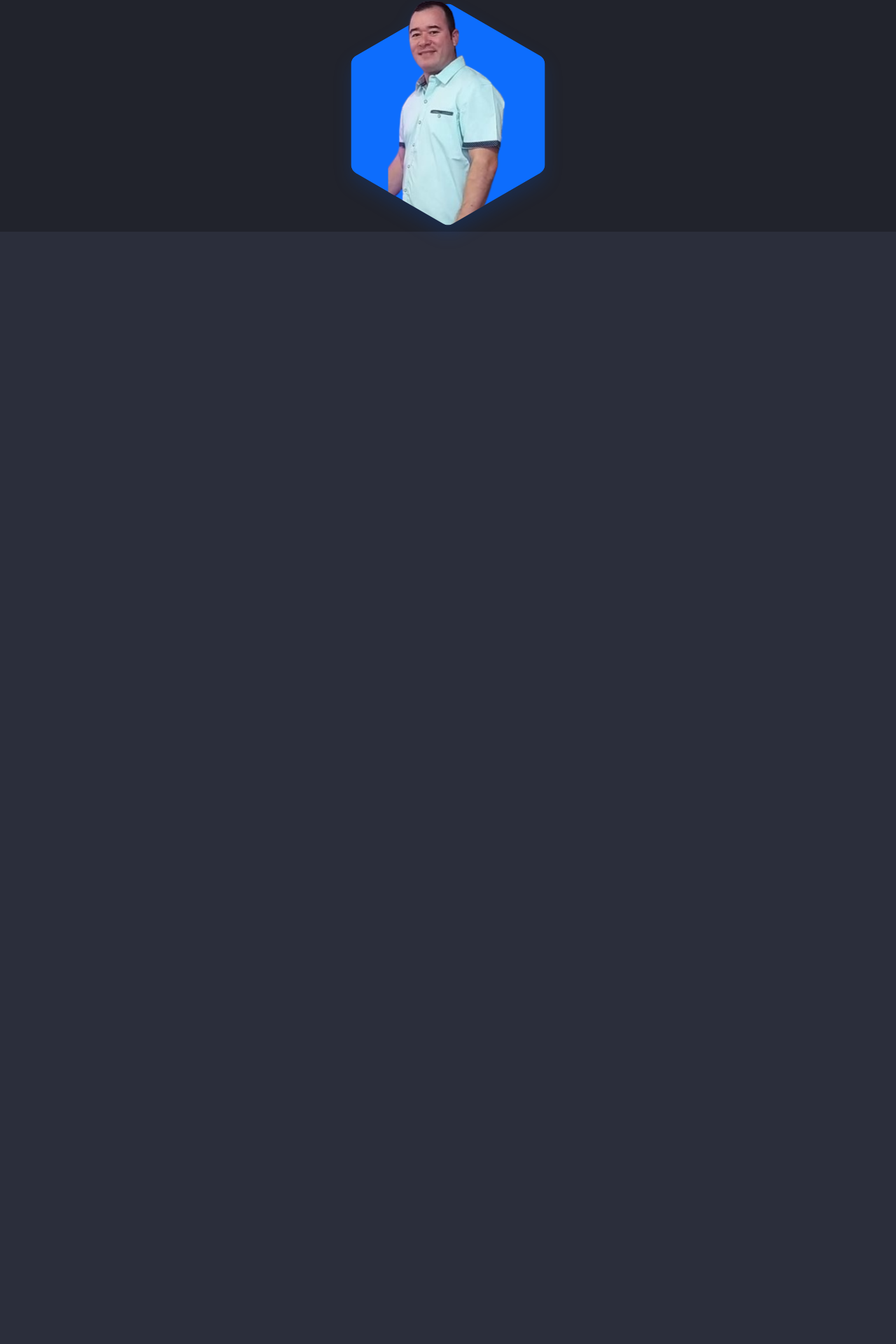
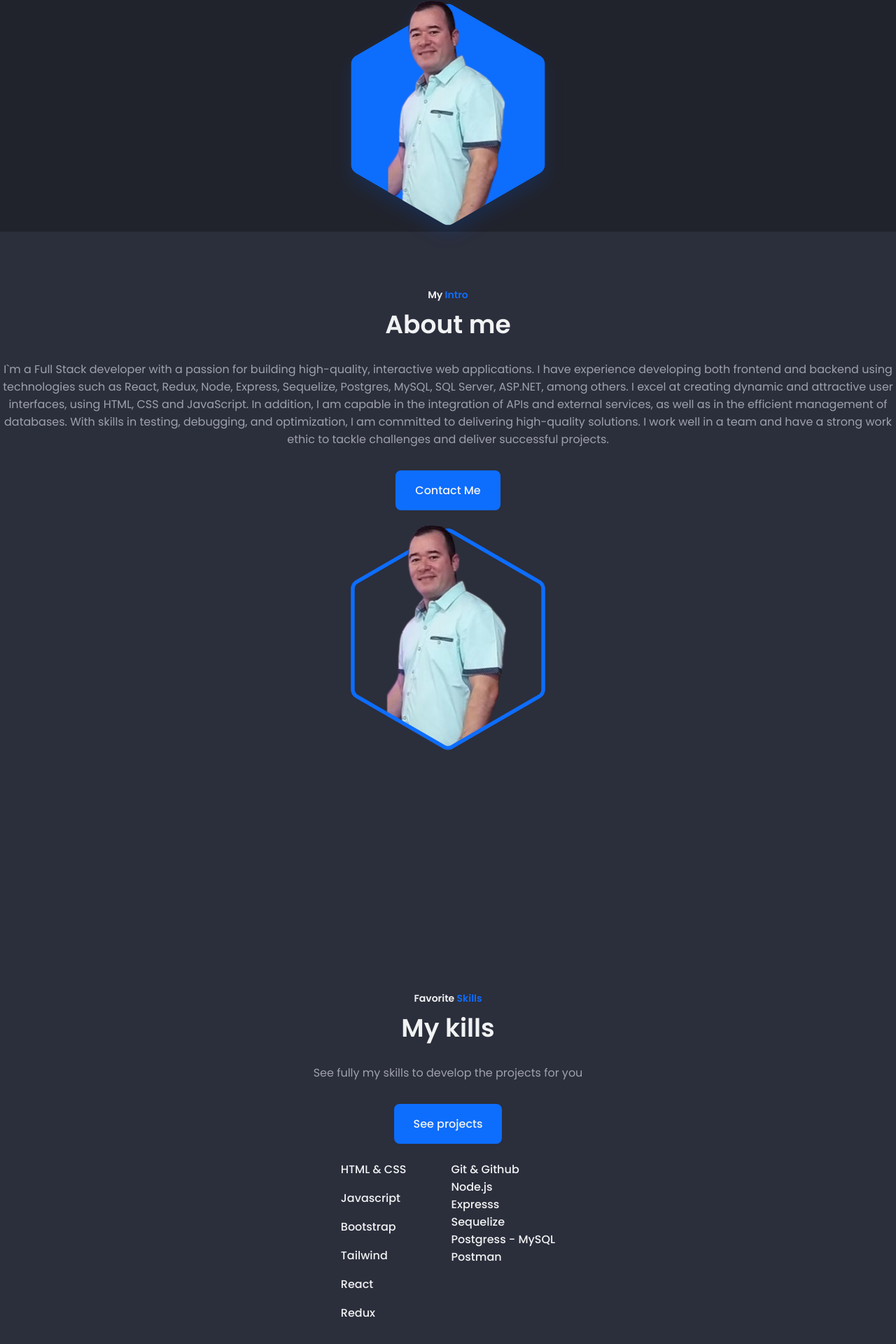
Before and after one commit to JensyFigueroa/portfolio, a React (Vite) app: page / in a window 1280 px wide. Shown: the part 538-2458 px from the top of the page at 70% size. Before the commit the page ends 1429 px from the top, so only its background shows below. Built offline with nearby package versions, Linux system fonts and the light colour scheme.

Commit message:
skills were added

```diff
--- a/src/App.jsx
+++ b/src/App.jsx
@@ -9,9 +9,9 @@ function App() {
   return (
     <>
       <Header />
-      <Main/>
+
       <Routes>
-        <Route />
+        <Route path='/' element={<Main/>}/>
       </Routes>
     </>
   )
--- a/src/components/navbar/Navbar.jsx
+++ b/src/components/navbar/Navbar.jsx
@@ -43,19 +43,19 @@ export default function Navbar() {
                             <NavLink to='/' className={({ isActive }) => (isActive ? styles.active : styles.link)} onClick={handleClick}>Home</NavLink>
                         </li>
                         <li>
-                            <NavLink to='/about' className={({ isActive }) => (isActive ? styles.active : styles.link)} onClick={handleClick}>About me</NavLink>
+                            <NavLink to='#about' className={({ isActive }) => (isActive ? styles.active : styles.link)} onClick={handleClick}>About me</NavLink>
                         </li>
                         <li>
-                            <NavLink to='/repos' className={({ isActive }) => (isActive ? styles.active : styles.link)} onClick={handleClick}>GitHub Repos</NavLink>
+                            <NavLink to='#repos' className={({ isActive }) => (isActive ? styles.active : styles.link)} onClick={handleClick}>GitHub Repos</NavLink>
                         </li>
                         <li>
-                            <NavLink to='/projects' className={({ isActive }) => (isActive ? styles.active : styles.link)} onClick={handleClick}>Projects </NavLink>
+                            <NavLink to='#projects' className={({ isActive }) => (isActive ? styles.active : styles.link)} onClick={handleClick}>Projects </NavLink>
                         </li>
                         <li>
-                            <NavLink to='/kills' className={({ isActive }) => (isActive ? styles.active : styles.link)} onClick={handleClick}>Kills</NavLink>
+                            <NavLink to='#kills' className={({ isActive }) => (isActive ? styles.active : styles.link)} onClick={handleClick}>Skills</NavLink>
                         </li>
                         <li>
-                            <NavLink to='/contact' className={({ isActive }) => (isActive ? styles.active : styles.link)} onClick={handleClick}>Contact</NavLink>
+                            <NavLink to='#contact' className={({ isActive }) => (isActive ? styles.active : styles.link)} onClick={handleClick}>Contact</NavLink>
                         </li>
                     </ul>
 
--- a/src/components/page/header/Header.module.css
+++ b/src/components/page/header/Header.module.css
@@ -9,7 +9,9 @@
 .fixed{
     position: fixed;
     width: 100%;
-    background-color: var(--container-color);
+    background-color: hsla(0, 0%, 10%, .5);
+    backdrop-filter: blur(24px);
+    -webkit-backdrop-filter: blur(24px);
     top: 0;
     left: 0;
     z-index: var(--z-fixed );
--- a/src/components/page/main/Main.jsx
+++ b/src/components/page/main/Main.jsx
@@ -1,3 +1,4 @@
+import { Link } from 'react-router-dom'
 import photo from './img/Photo.png'
 import styles from './Main.module.css'
 
@@ -20,15 +21,15 @@ const Main = () => {
                             </div>
 
                             <div className={styles.homeSocial}>
-                                <a href="https://github.com/JensyFigueroa?tab=repositories" target="_blank" className={styles.linkSocial}>
+                                <Link to="https://github.com/JensyFigueroa?tab=repositories" target="_blank" className={styles.linkSocial}>
                                     <i className="ri-github-fill"></i>
-                                </a>
-                                <a href="https://dribbble.com/" target="_blank" className={styles.linkSocial}>
+                                </Link>
+                                <Link to="https://dribbble.com/" target="_blank" className={styles.linkSocial}>
                                     <i className="ri-dribbble-line"></i>
-                                </a>
-                                <a href="https://www.linkedin.com/in/jensy-figueroa-duran-0a069a8b/" target="_blank" className={styles.linkSocial}>
+                                </Link>
+                                <Link to="https://www.linkedin.com/in/jensy-figueroa-duran-0a069a8b/" target="_blank" className={styles.linkSocial}>
                                     <i className="ri-linkedin-box-line"></i>
-                                </a>
+                                </Link>
                             </div>
 
                             <div className={styles.homeImage}>
@@ -66,20 +67,62 @@ const Main = () => {
                                 </svg>
 
                             </div>
-
-
-
-
-
-
                         </div>
                     </div>
                 </div>
             </section>
 
             {/*#########  ABOUT ########*/}
-            <section className="about section" id="about">
+            <section className={`${styles.about} section`} id="about">
+                <div className={`${styles.aboutContainer} container grid`}>
+                    <div className={styles.aboutData}>
+                        <h3 className="sectionSubtitle">
+                            My <span>Intro</span>
+                        </h3>
+                        <h2 className="sectionTitle">
+                            About me
+                        </h2>
 
+                        <p className={styles.aboutDescription}>
+                            I`m a Full Stack developer with a passion for building high-quality, interactive web applications. I have experience developing both frontend and backend using technologies such as React, Redux, Node, Express, Sequelize, Postgres, MySQL, SQL Server, ASP.NET, among others. I excel at creating dynamic and attractive user interfaces, using HTML, CSS and JavaScript. In addition, I am capable in the integration of APIs and external services, as well as in the efficient management of databases. With skills in testing, debugging, and optimization, I am committed to delivering high-quality solutions. I work well in a team and have a strong work ethic to tackle challenges and deliver successful projects.
+                        </p>
+                        <Link to='#contact' className={styles.button}>Contact Me</Link>
+                        <div className={styles.aboutImage}>
+                            <svg className={styles.aboutBlod} viewBox="0 0 550 592" fill="none" xmlns="http://www.w3.org/2000/svg">
+                                <mask id="maskBorder" mask-type="alpha">
+                                    <path d="M263 48.1782C270.426 43.891 279.574 43.891 287 48.1782L501.157
+      171.822C508.583 176.109 513.157 184.032 513.157 192.606V439.894C513.157
+      448.468 508.583 456.391 501.157 460.678L287 584.322C279.574 588.609
+      270.426 588.609 263 584.322L48.843 460.678C41.4174 456.391 36.843 448.468 36.843
+      439.894V192.606C36.843 184.032 41.4174 176.109 48.843 171.822L263 48.1782Z" fill="black" />
+                                </mask>
+                                <g mask="url(#maskBorder)">
+                                    <rect x="37" width="476" height="630" fill="url(#pattern2)" />
+
+                                    <path d="M285 51.6423L499.157 175.286C505.345 178.859 509.157 185.461 509.157
+      192.606V439.894C509.157 447.039 505.345 453.641 499.157 457.214L285
+      580.858C278.812 584.43 271.188 584.43 265 580.858L50.843 457.214C44.655 453.641
+      40.843 447.039 40.843 439.894V192.606C40.843 185.461 44.655 178.859 50.843
+      175.286L265 51.6423C271.188 48.0697 278.812 48.0696 285 51.6423Z" stroke="black" stroke-width="10" />
+                                </g>
+
+                                <rect x="37" width="476" height="300" fill="url(#pattern3)" />
+
+                                <defs>
+                                    <pattern id="pattern2" patternContentUnits="objectBoundingBox" width="1" height="1">
+                                        <use href="#imageBorder" transform="matrix(0.00143057 0 0 0.00108108 0.0404062 0)" />
+                                    </pattern>
+
+                                    <pattern id="pattern3" patternContentUnits="objectBoundingBox" width="1" height="1">
+                                        <use href="#imageBorder" transform="matrix(0.00143057 0 0 0.00226984 0.0404062 0)" />
+                                    </pattern>
+
+                                    <image className='aboutImg' id="imageBorder" width="640" height="940" href={photo} />
+                                </defs>
+                            </svg>
+                        </div>
+                    </div>
+                </div>
             </section>
 
             {/*#########  REPO GITHUB ########*/}
@@ -93,11 +136,44 @@ const Main = () => {
             </section>
 
             {/*#########  KILLS ########*/}
-            <section className="kills section" id="kills">
+            <section className={`${styles.skills} section`} id="kills">
+                <div className={`${styles.skillsContainer} container grid`}>
+                    <div className={styles.skillsData}>
+                        <h3 className="sectionSubtitle">
+                            Favorite <span>Skills</span>
+                        </h3>
 
+                        <h2 className="sectionTitle">
+                            My kills
+                        </h2>
+
+                        <p className={styles.skillsDescription}>
+                            See fully my skills to develop the projects for you
+                        </p>
+                        <Link to="#projects" className={styles.button}>See projects</Link>
+                    </div>
+                    <div className={styles.skillsContent}>
+                        <ol className={styles.skillsGroup}>
+                            <li className={styles.skillsItem}>HTML & CSS</li>
+                            <li className={styles.skillsItem}>Javascript</li>
+                            <li className={styles.skillsItem}>Bootstrap</li>
+                            <li className={styles.skillsItem}>Tailwind</li>
+                            <li className={styles.skillsItem}>React</li>
+                            <li className={styles.skillsItem}>Redux</li>
+                        </ol>
+                        <ol className="skillsGroup" >
+                            <li className={styles.skillsItem}>Git & Github</li>
+                            <li className={styles.skillsItem}>Node.js</li>
+                            <li className={styles.skillsItem}>Expresss</li>
+                            <li className={styles.skillsItem}>Sequelize</li>
+                            <li className={styles.skillsItem}>Postgress - MySQL</li>
+                            <li className={styles.skillsItem}>Postman</li>
+                        </ol>
+                    </div>
+                </div>
             </section>
 
-             {/*#########  CONTACT ########*/}
+            {/*#########  CONTACT ########*/}
             <section className="contact section" id="contact">
 
             </section>
--- a/src/components/page/main/Main.module.css
+++ b/src/components/page/main/Main.module.css
@@ -84,3 +84,68 @@
     width: 900px;
     transform: translateX(-120px);
 } */
+
+
+/* ############### ABOUT ################## */
+.aboutContainer{
+    row-gap: 2.5rem;
+}
+
+.aboutData{
+     text-align: center;
+}
+
+.aboutDescription{
+    margin-bottom: 2rem;
+}
+
+.aboutImg{
+    justify-self: center;
+}
+
+.aboutBlod{
+    width: 320px;
+}
+
+.aboutBlod path{
+    stroke: var(--first-color);
+}
+
+/* ########### Skills ########### */
+.skills{
+    border-color: var(--container-color);
+}
+
+.skillsContainer{
+    padding-bottom: 2rem;
+    row-gap: 3.5rem;
+}
+
+.skillsData{
+    text-align: center;
+}
+
+.skillsDescription{
+    margin-bottom: 2rem;
+}
+
+.skillsContent,
+.skillsGroup{
+    display: grid;
+}
+
+.skillsContent{
+    grid-template-columns: repeat(2, max-content);
+    column-gap: 4rem;
+    justify-content: center;
+    align-items: baseline;
+}
+
+.skillsGroup{
+    row-gap: 1rem;
+}
+
+.skillsItem{
+    font-weight: var(--font-medium);
+    color: var(--title-color);
+}
```
